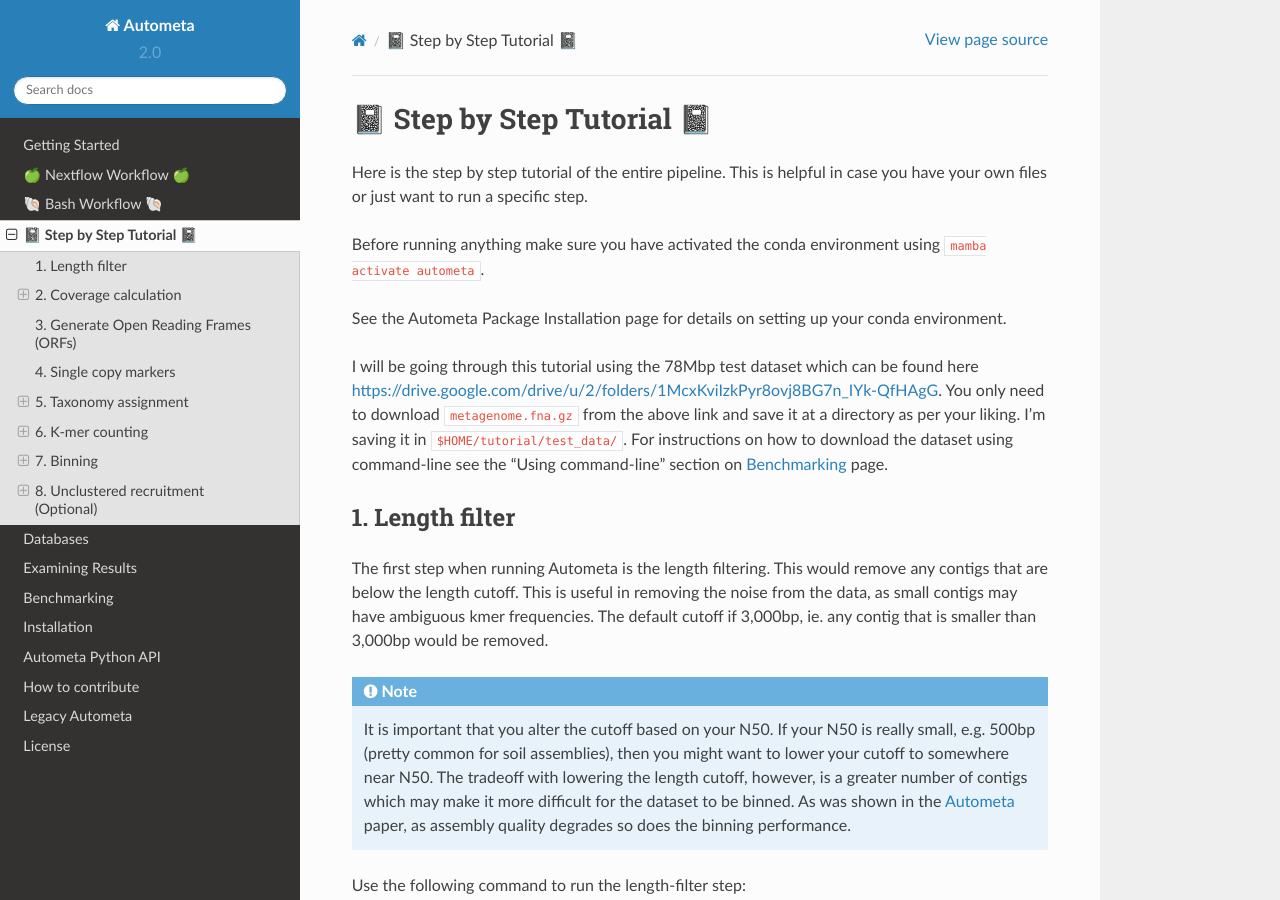
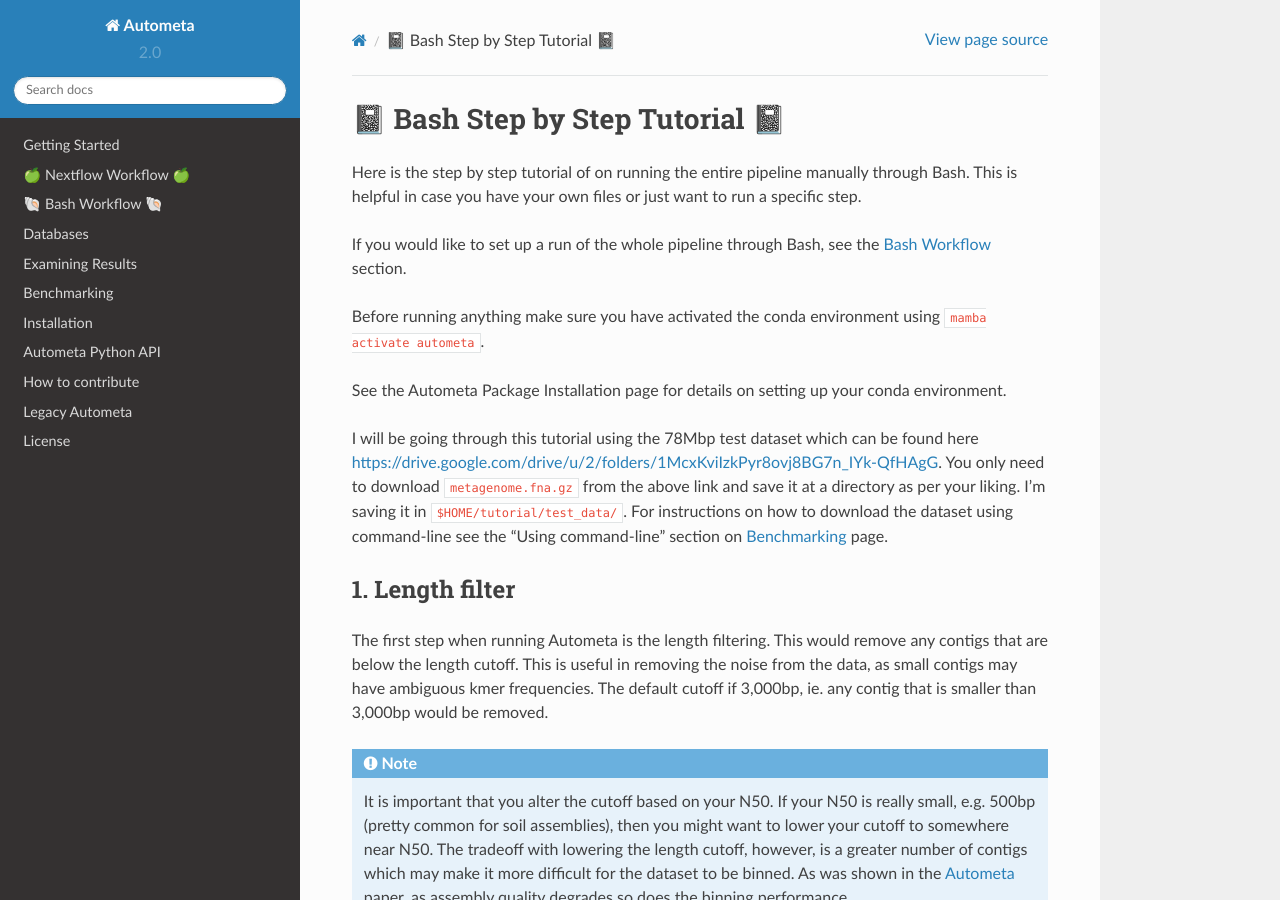
Before and after one commit to KwanLab/Autometa, a Sphinx documentation site: the page built from docs/source/step-by-step-tutorial.rst, in a window 1280 px wide and 900 px high. Built offline with Sphinx 7.4.7 and the Read the Docs theme 2.0.0, drawn with Linux system fonts in a browser that asks for light colours; pages that are not in the unit, such as notebooks, are missing from menus.

Commit message:
:memo: Prefix step-by-step tutorial title with 'bash'

```diff
--- a/docs/source/index.rst
+++ b/docs/source/index.rst
@@ -17,7 +17,7 @@
    getting-started
    nextflow-workflow
    bash-workflow
-   step-by-step-tutorial
+   bash-step-by-step-tutorial
    databases
    examining-results
    benchmarking
--- a/docs/source/step-by-step-tutorial.rst
+++ b/docs/source/step-by-step-tutorial.rst
@@ -1,10 +1,13 @@
 .. _step-by-step-tutorial:
 
-===========================
-📓 Step by Step Tutorial 📓
-===========================
+================================
+📓 Bash Step by Step Tutorial 📓
+================================
 
-Here is the step by step tutorial of the entire pipeline. This is helpful in case you have your own files or just want to run a specific step.
+Here is the step by step tutorial of on running the entire pipeline manually through Bash.
+This is helpful in case you have your own files or just want to run a specific step.
+
+If you would like to set up a run of the whole pipeline through Bash, see the :ref:`Bash Workflow<🐚 Bash Workflow 🐚>` section.
 
 Before running anything make sure you have activated the conda environment using
 ``mamba activate autometa``.
```
